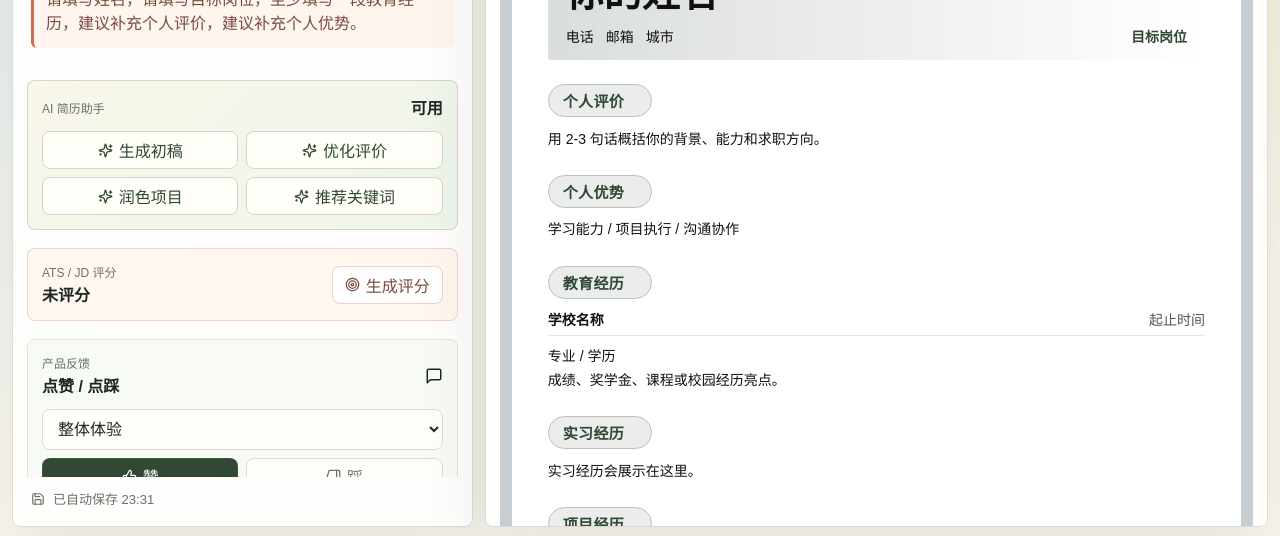
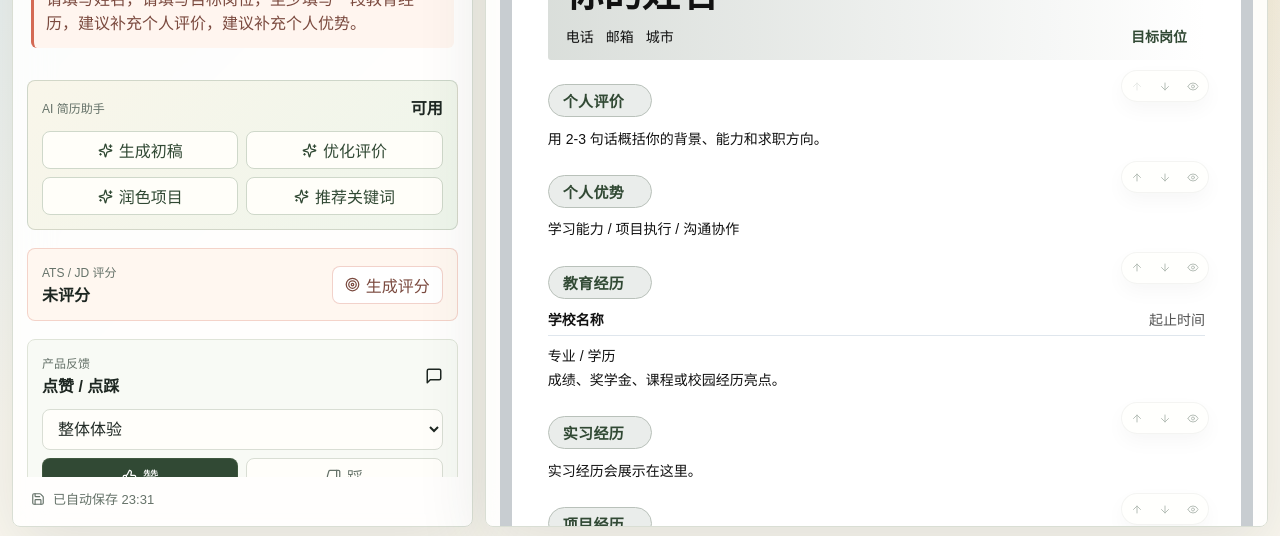
Before and after one commit to wwz-1017/resumelm, a Next.js app: page / in a window 1280 px wide. Shown: the part 261-797 px from the top of the page. Built offline with nearby package versions, Linux system fonts and the light colour scheme.

Commit message:
feat: move module controls into resume preview

```diff
--- a/src/app/globals.css
+++ b/src/app/globals.css
@@ -417,100 +417,6 @@ button {
   padding: 8px 9px;
   background: #fffefa;
   color: var(--ink);
-}
-
-.module-order-panel {
-  display: grid;
-  gap: 12px;
-  margin-bottom: 18px;
-  padding: 14px;
-  border: 1px solid #dfe4d8;
-  border-radius: 8px;
-  background: #fffefa;
-}
-
-.module-order-head {
-  display: flex;
-  align-items: center;
-  justify-content: space-between;
-  gap: 12px;
-  color: var(--moss-dark);
-}
-
-.module-order-head > div {
-  display: grid;
-  gap: 2px;
-}
-
-.module-order-list {
-  display: grid;
-  gap: 7px;
-}
-
-.module-order-row {
-  display: grid;
-  grid-template-columns: 28px minmax(0, 1fr) auto;
-  align-items: center;
-  gap: 9px;
-  padding: 8px;
-  border: 1px solid rgba(83, 107, 79, 0.18);
-  border-radius: 8px;
-  background: #fbfaf5;
-}
-
-.module-order-row.is-hidden {
-  opacity: 0.58;
-}
-
-.module-order-index {
-  display: inline-flex;
-  align-items: center;
-  justify-content: center;
-  width: 24px;
-  height: 24px;
-  border-radius: 999px;
-  background: #eef2e9;
-  color: var(--moss-dark);
-  font-size: 12px;
-  font-weight: 800;
-}
-
-.module-order-row strong {
-  color: var(--ink);
-  font-size: 13px;
-}
-
-.module-order-actions {
-  display: inline-flex;
-  align-items: center;
-  gap: 5px;
-}
-
-.module-order-actions button {
-  display: inline-flex;
-  align-items: center;
-  justify-content: center;
-  width: 28px;
-  height: 28px;
-  border: 1px solid rgba(83, 107, 79, 0.24);
-  border-radius: 8px;
-  background: #fffefa;
-  color: var(--moss-dark);
-  cursor: pointer;
-}
-
-.module-order-actions button:hover:not(:disabled) {
-  background: #f6faf3;
-}
-
-.module-order-actions button:disabled {
-  cursor: not-allowed;
-  opacity: 0.38;
-}
-
-.module-order-actions button.is-off {
-  background: #f6f4ed;
-  color: var(--muted);
 }
 
 .section-title {
@@ -1144,7 +1050,71 @@ button {
 }
 
 .resume-section {
+  position: relative;
   margin-top: 24px;
+}
+
+.resume-edit-controls {
+  position: absolute;
+  top: -14px;
+  right: -4px;
+  z-index: 5;
+  display: inline-flex;
+  align-items: center;
+  gap: 4px;
+  padding: 3px;
+  border: 1px solid rgba(49, 73, 52, 0.16);
+  border-radius: 999px;
+  background: rgba(255, 254, 250, 0.94);
+  box-shadow: 0 8px 20px rgba(31, 39, 34, 0.1);
+  opacity: 0.35;
+  transition:
+    opacity 0.18s ease,
+    transform 0.18s ease;
+}
+
+.resume-section:hover .resume-edit-controls,
+.resume-edit-controls:focus-within {
+  opacity: 1;
+  transform: translateY(-1px);
+}
+
+.resume-edit-controls button {
+  display: inline-flex;
+  align-items: center;
+  justify-content: center;
+  width: 24px;
+  height: 24px;
+  border: 0;
+  border-radius: 999px;
+  background: transparent;
+  color: var(--resume-accent-color);
+  cursor: pointer;
+}
+
+.resume-edit-controls button:hover:not(:disabled) {
+  background: rgba(49, 73, 52, 0.1);
+}
+
+.resume-edit-controls button:disabled {
+  cursor: not-allowed;
+  opacity: 0.32;
+}
+
+.resume-edit-controls button.is-off {
+  color: var(--muted);
+}
+
+.resume-hidden-placeholder {
+  display: flex;
+  align-items: center;
+  justify-content: center;
+  min-height: 42px;
+  border: 1px dashed rgba(101, 114, 105, 0.35);
+  border-radius: 10px;
+  color: var(--muted);
+  font-size: 12px;
+  letter-spacing: 0;
 }
 
 .resume-item + .resume-item {
@@ -1628,6 +1598,13 @@ button {
   line-height: 1.5;
 }
 
+@media print {
+  .resume-edit-controls,
+  .resume-hidden-placeholder {
+    display: none !important;
+  }
+}
+
 @media (max-width: 560px) {
   .app-shell {
     height: auto;
--- a/src/features/workspace/resume-workspace.tsx
+++ b/src/features/workspace/resume-workspace.tsx
@@ -388,7 +388,6 @@ export function ResumeWorkspace() {
   const iconSettings = normalizeIconSettings(resume.iconSettings);
   const styleSettings = normalizeStyleSettings(resume.styleSettings);
   const visibilitySettings = normalizeVisibilitySettings(resume.visibilitySettings);
-  const moduleOrder = normalizeModuleOrder(resume.moduleOrder);
 
   useEffect(() => {
     const nextSessionId = getAnonymousSessionId();
@@ -836,13 +835,6 @@ export function ResumeWorkspace() {
             <IconSettingsPanel settings={iconSettings} onChange={updateIconSettings} />
 
             <StyleSettingsPanel settings={styleSettings} onChange={updateStyleSettings} />
-
-            <ModuleOrderPanel
-              moduleOrder={moduleOrder}
-              visibilitySettings={visibilitySettings}
-              onMove={moveModule}
-              onToggleVisibility={toggleVisibility}
-            />
 
             <SectionHeading icon={<BriefcaseBusiness size={15} />} title="基础信息" />
             <div className="field-grid two">
@@ -1006,7 +998,12 @@ export function ResumeWorkspace() {
               ))}
             </div>
           </div>
-          <ResumePreview resume={resume} templateId={templateId} />
+          <ResumePreview
+            resume={resume}
+            templateId={templateId}
+            onMoveModule={moveModule}
+            onToggleVisibility={toggleVisibility}
+          />
         </section>
       </div>
     </main>
@@ -1206,71 +1203,6 @@ function StyleSettingsPanel({
   );
 }
 
-function ModuleOrderPanel({
-  moduleOrder,
-  onMove,
-  onToggleVisibility,
-  visibilitySettings
-}: {
-  moduleOrder: ResumeModuleId[];
-  onMove: (moduleId: ResumeModuleId, direction: "up" | "down") => void;
-  onToggleVisibility: (section: keyof ResumeVisibilitySettings) => void;
-  visibilitySettings: ResumeVisibilitySettings;
-}) {
-  return (
-    <section className="module-order-panel" aria-label="模块顺序">
-      <div className="module-order-head">
-        <div>
-          <span className="eyebrow">模块顺序</span>
-          <strong>上移 / 下移控制预览位置</strong>
-        </div>
-        <LayoutTemplate size={18} />
-      </div>
-      <div className="module-order-list">
-        {moduleOrder.map((moduleId, index) => {
-          const isVisible = visibilitySettings[moduleId];
-
-          return (
-            <div className={`module-order-row ${isVisible ? "" : "is-hidden"}`} key={moduleId}>
-              <span className="module-order-index">{index + 1}</span>
-              <strong>{moduleLabels[moduleId]}</strong>
-              <div className="module-order-actions">
-                <button
-                  aria-label={`上移${moduleLabels[moduleId]}`}
-                  disabled={index === 0}
-                  title="上移模块"
-                  type="button"
-                  onClick={() => onMove(moduleId, "up")}
-                >
-                  <ArrowUp size={14} />
-                </button>
-                <button
-                  aria-label={`下移${moduleLabels[moduleId]}`}
-                  disabled={index === moduleOrder.length - 1}
-                  title="下移模块"
-                  type="button"
-                  onClick={() => onMove(moduleId, "down")}
-                >
-                  <ArrowDown size={14} />
-                </button>
-                <button
-                  aria-label={isVisible ? `隐藏${moduleLabels[moduleId]}` : `显示${moduleLabels[moduleId]}`}
-                  className={isVisible ? "" : "is-off"}
-                  title={isVisible ? "隐藏模块" : "显示模块"}
-                  type="button"
-                  onClick={() => onToggleVisibility(moduleId)}
-                >
-                  {isVisible ? <Eye size={14} /> : <EyeOff size={14} />}
-                </button>
-              </div>
-            </div>
-          );
-        })}
-      </div>
-    </section>
-  );
-}
-
 function SelectField({
   label,
   onChange,
@@ -1563,7 +1495,17 @@ function ExperienceEditor({
   );
 }
 
-function ResumePreview({ resume, templateId }: { resume: ResumeDocument; templateId: TemplateId }) {
+function ResumePreview({
+  onMoveModule,
+  onToggleVisibility,
+  resume,
+  templateId
+}: {
+  onMoveModule: (moduleId: ResumeModuleId, direction: "up" | "down") => void;
+  onToggleVisibility: (section: keyof ResumeVisibilitySettings) => void;
+  resume: ResumeDocument;
+  templateId: TemplateId;
+}) {
   const internships = resume.internships.filter(hasExperienceContent);
   const projects = resume.projects.filter(hasExperienceContent);
   const campusExperience = resume.campusExperience.filter(hasExperienceContent);
@@ -1579,22 +1521,38 @@ function ResumePreview({ resume, templateId }: { resume: ResumeDocument; templat
     { icon: iconSettings.email, text: resume.profile.email || "邮箱" },
     { icon: iconSettings.city, text: resume.profile.city || "城市" }
   ];
+  const getModuleControls = (moduleId: ResumeModuleId) => (
+    <ResumeModuleControls
+      isFirst={moduleOrder.indexOf(moduleId) === 0}
+      isLast={moduleOrder.indexOf(moduleId) === moduleOrder.length - 1}
+      isVisible={visibilitySettings[moduleId]}
+      moduleId={moduleId}
+      onMove={onMoveModule}
+      onToggleVisibility={onToggleVisibility}
+    />
+  );
   const sectionRenderers: Record<ResumeModuleId, React.ReactNode> = {
     personalSummary: visibilitySettings.personalSummary ? (
-      <ResumeSection iconEnabled={iconEnabled} iconId={iconSettings.personalSummary} title="个人评价">
+      <ResumeSection controls={getModuleControls("personalSummary")} iconEnabled={iconEnabled} iconId={iconSettings.personalSummary} title="个人评价">
         {resume.personalSummary || "用 2-3 句话概括你的背景、能力和求职方向。"}
       </ResumeSection>
-    ) : null,
+    ) : (
+      <HiddenModulePlaceholder controls={getModuleControls("personalSummary")} moduleId="personalSummary" />
+    ),
     strengths: visibilitySettings.strengths ? (
       <TagSection
+        controls={getModuleControls("strengths")}
         iconEnabled={iconEnabled}
         iconId={iconSettings.strengths}
         items={nonEmpty(resume.strengths).length ? nonEmpty(resume.strengths) : ["学习能力", "项目执行", "沟通协作"]}
         title="个人优势"
       />
-    ) : null,
+    ) : (
+      <HiddenModulePlaceholder controls={getModuleControls("strengths")} moduleId="strengths" />
+    ),
     education: visibilitySettings.education ? (
       <section className="resume-section">
+        {getModuleControls("education")}
         <h3>
           <ResumeIcon enabled={iconEnabled} iconId={iconSettings.education} />
           <span className="resume-inline-text">教育经历</span>
@@ -1610,46 +1568,64 @@ function ResumePreview({ resume, templateId }: { resume: ResumeDocument; templat
           </div>
         ))}
       </section>
-    ) : null,
+    ) : (
+      <HiddenModulePlaceholder controls={getModuleControls("education")} moduleId="education" />
+    ),
     internships: visibilitySettings.internships ? (
       <ExperiencePreview
+        controls={getModuleControls("internships")}
         fallback="实习经历会展示在这里。"
         iconEnabled={iconEnabled}
         iconId={iconSettings.internships}
         items={internships}
         title="实习经历"
       />
-    ) : null,
+    ) : (
+      <HiddenModulePlaceholder controls={getModuleControls("internships")} moduleId="internships" />
+    ),
     projects: visibilitySettings.projects ? (
       <ExperiencePreview
+        controls={getModuleControls("projects")}
         fallback="描述你做了什么、如何做、带来了什么结果。"
         iconEnabled={iconEnabled}
         iconId={iconSettings.projects}
         items={projects}
         title="项目经历"
       />
-    ) : null,
+    ) : (
+      <HiddenModulePlaceholder controls={getModuleControls("projects")} moduleId="projects" />
+    ),
     campusExperience: visibilitySettings.campusExperience ? (
       <ExperiencePreview
+        controls={getModuleControls("campusExperience")}
         fallback="学生组织、社团、竞赛或志愿经历。"
         iconEnabled={iconEnabled}
         iconId={iconSettings.campusExperience}
         items={campusExperience}
         title="校园经历"
       />
-    ) : null,
+    ) : (
+      <HiddenModulePlaceholder controls={getModuleControls("campusExperience")} moduleId="campusExperience" />
+    ),
     skills: visibilitySettings.skills ? (
       <TagSection
+        controls={getModuleControls("skills")}
         iconEnabled={iconEnabled}
         iconId={iconSettings.skills}
         items={skills.length ? skills : ["数据分析", "用户研究", "文档表达"]}
         title="技能"
       />
-    ) : null,
+    ) : (
+      <HiddenModulePlaceholder controls={getModuleControls("skills")} moduleId="skills" />
+    ),
     awards:
-      visibilitySettings.awards && awards.length ? (
-        <ListSection iconEnabled={iconEnabled} iconId={iconSettings.awards} items={awards} title="奖项" />
-      ) : null
+      visibilitySettings.awards ? (
+        awards.length ? (
+          <ListSection controls={getModuleControls("awards")} iconEnabled={iconEnabled} iconId={iconSettings.awards} items={awards} title="奖项" />
+        ) : null
+      ) : (
+        <HiddenModulePlaceholder controls={getModuleControls("awards")} moduleId="awards" />
+      )
   };
 
   return (
@@ -1712,6 +1688,53 @@ const dimensionMaxScores: Record<ScoreDimension, number> = {
   readability: 5
 };
 
+function ResumeModuleControls({
+  isFirst,
+  isLast,
+  isVisible,
+  moduleId,
+  onMove,
+  onToggleVisibility
+}: {
+  isFirst: boolean;
+  isLast: boolean;
+  isVisible: boolean;
+  moduleId: ResumeModuleId;
+  onMove: (moduleId: ResumeModuleId, direction: "up" | "down") => void;
+  onToggleVisibility: (section: keyof ResumeVisibilitySettings) => void;
+}) {
+  const label = moduleLabels[moduleId];
+
+  return (
+    <div className="resume-edit-controls" aria-label={`${label}模块控制`}>
+      <button aria-label={`上移${label}`} disabled={isFirst} title="上移模块" type="button" onClick={() => onMove(moduleId, "up")}>
+        <ArrowUp size={13} />
+      </button>
+      <button aria-label={`下移${label}`} disabled={isLast} title="下移模块" type="button" onClick={() => onMove(moduleId, "down")}>
+        <ArrowDown size={13} />
+      </button>
+      <button
+        aria-label={isVisible ? `隐藏${label}` : `显示${label}`}
+        className={isVisible ? "" : "is-off"}
+        title={isVisible ? "隐藏模块" : "显示模块"}
+        type="button"
+        onClick={() => onToggleVisibility(moduleId)}
+      >
+        {isVisible ? <Eye size={13} /> : <EyeOff size={13} />}
+      </button>
+    </div>
+  );
+}
+
+function HiddenModulePlaceholder({ controls, moduleId }: { controls: React.ReactNode; moduleId: ResumeModuleId }) {
+  return (
+    <section className="resume-section resume-hidden-placeholder">
+      {controls}
+      <span>{moduleLabels[moduleId]}已隐藏，点击眼睛恢复</span>
+    </section>
+  );
+}
+
 function ScoreReportView({ report }: { report: ScoreReport }) {
   const dimensions = Object.entries(report.dimensionScores) as Array<[ScoreDimension, number]>;
 
@@ -1773,17 +1796,20 @@ function KeywordGroup({ items, title }: { items: string[]; title: string }) {
 
 function ResumeSection({
   children,
+  controls,
   iconEnabled,
   iconId,
   title
 }: {
   children: React.ReactNode;
+  controls?: React.ReactNode;
   iconEnabled: boolean;
   iconId: ResumeIconId;
   title: string;
 }) {
   return (
     <section className="resume-section">
+      {controls}
       <h3>
         <ResumeIcon enabled={iconEnabled} iconId={iconId} />
         <span className="resume-inline-text">{title}</span>
@@ -1794,12 +1820,14 @@ function ResumeSection({
 }
 
 function ExperiencePreview({
+  controls,
   fallback,
   iconEnabled,
   iconId,
   items,
   title
 }: {
+  controls?: React.ReactNode;
   fallback: string;
   iconEnabled: boolean;
   iconId: ResumeIconId;
@@ -1808,6 +1836,7 @@ function ExperiencePreview({
 }) {
   return (
     <section className="resume-section">
+      {controls}
       <h3>
         <ResumeIcon enabled={iconEnabled} iconId={iconId} />
         <span className="resume-inline-text">{title}</span>
@@ -1828,11 +1857,13 @@ function ExperiencePreview({
 }
 
 function TagSection({
+  controls,
   iconEnabled,
   iconId,
   items,
   title
 }: {
+  controls?: React.ReactNode;
   iconEnabled: boolean;
   iconId: ResumeIconId;
   items: string[];
@@ -1840,6 +1871,7 @@ function TagSection({
 }) {
   return (
     <section className="resume-section">
+      {controls}
       <h3>
         <ResumeIcon enabled={iconEnabled} iconId={iconId} />
         <span className="resume-inline-text">{title}</span>
@@ -1854,11 +1886,13 @@ function TagSection({
 }
 
 function ListSection({
+  controls,
   iconEnabled,
   iconId,
   items,
   title
 }: {
+  controls?: React.ReactNode;
   iconEnabled: boolean;
   iconId: ResumeIconId;
   items: string[];
@@ -1866,6 +1900,7 @@ function ListSection({
 }) {
   return (
     <section className="resume-section">
+      {controls}
       <h3>
         <ResumeIcon enabled={iconEnabled} iconId={iconId} />
         <span className="resume-inline-text">{title}</span>
--- a/src/lib/export/resume-export.ts
+++ b/src/lib/export/resume-export.ts
@@ -135,7 +135,10 @@ const getResumePreviewHtml = () => {
     throw new Error("Resume preview is not available");
   }
 
-  return resumePaper.outerHTML;
+  const exportPaper = resumePaper.cloneNode(true) as HTMLElement;
+  exportPaper.querySelectorAll(".resume-edit-controls, .resume-hidden-placeholder").forEach((node) => node.remove());
+
+  return exportPaper.outerHTML;
 };
 
 export const downloadResumeWord = (name: string) => {
```
